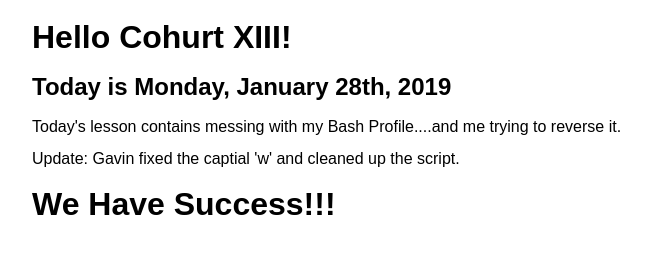
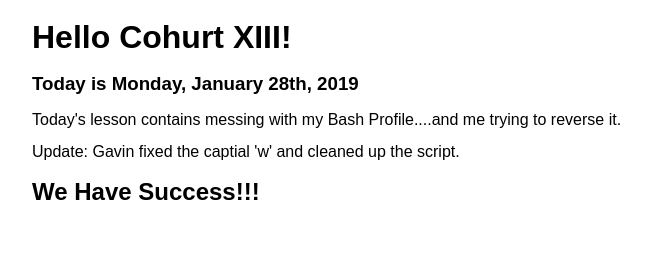
Before and after one commit to TatyCat/hello-world, a website: page public/index.html in a window 1280 px wide. Shown: the whole page, without its empty margins (0-651 px from the left). Drawn offline with Linux system fonts and the light colour scheme.

Commit message:
Changed h2 to h3

```diff
--- a/public/index.html
+++ b/public/index.html
@@ -9,9 +9,9 @@
   </head>
   <body style="margin-left: 2em;">
     <h1 class='hello-world'>Hello Cohurt XIII!</h1>
-    <h2>Today is Monday, January 28th, 2019</h2>
+    <h3>Today is Monday, January 28th, 2019</h3>
     <p>Today's lesson contains messing with my Bash Profile....and me trying to reverse it.</p>
     <p>Update: Gavin fixed the captial 'w' and cleaned up the script. </p>
-    <h1>We Have Success!!!</h1>
+    <h2>We Have Success!!!</h2>
   </body>
 </html>
```
